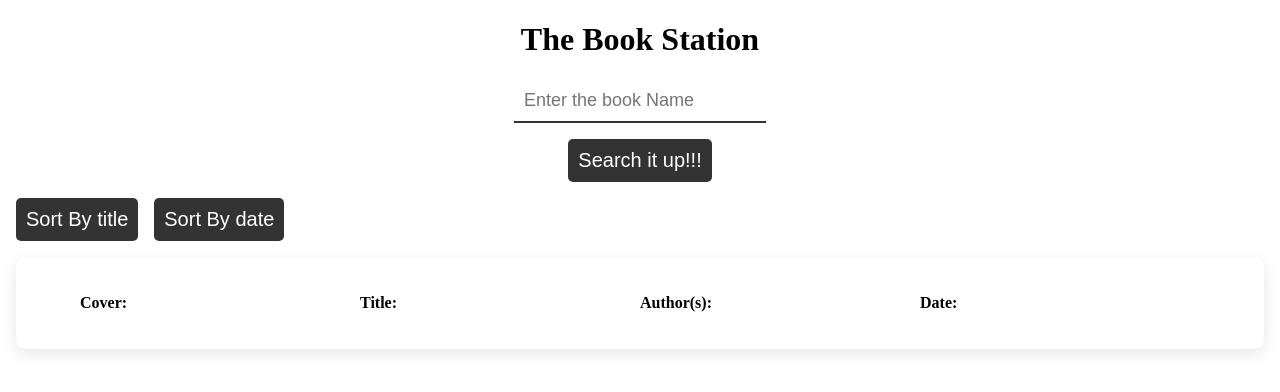
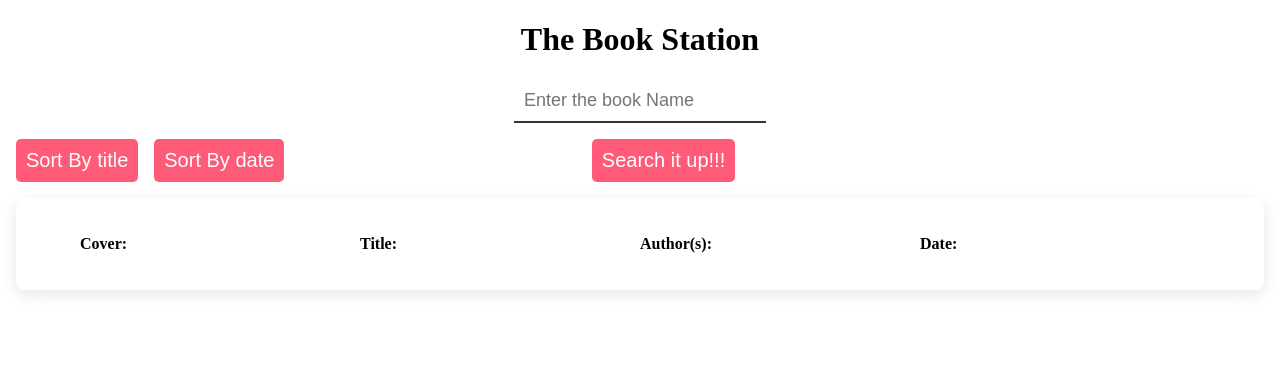
Before and after one commit to souravdewett/BookSearchTool, a React (Create React App) app: page / in a window 1280 px wide. Shown: the top 392 px of the page. Built offline with nearby package versions, Linux system fonts and the light colour scheme.

Commit message:
updated css and md file

```diff
--- a/src/App.css
+++ b/src/App.css
@@ -22,7 +22,7 @@ body {
 	padding: 10px;
 	outline: none;
 	border: none;
-	background: #333;
+	background: #ff5a77;
 	color: #fff;
 	border-radius: 5px;
 	font-size: 20px;
--- a/src/Components/BookSearch/BookSearch.css
+++ b/src/Components/BookSearch/BookSearch.css
@@ -52,6 +52,12 @@
   transition: 0.5s;
 }
 
+.btn-alignment{
+    width: 58%;
+    justify-content: center;
+    display: flex;
+}
+
 .btn:hover span {
   padding-right: 25px;
 }
--- a/src/Components/BookSearch/BookSearch.jsx
+++ b/src/Components/BookSearch/BookSearch.jsx
@@ -65,11 +65,6 @@ class BookSearch extends Component {
               placeholder="Enter the book Name"
               className="input-field"
             />
-            <center>
-              <button className="margin-top-16 btn center" onClick={this.onSubmit}>
-              <span>Search it up!!!</span>
-              </button>
-            </center>
             <div className="flex">
               <button className="margin-left-16 margin-top-16 btn" onClick={() => {
                   this.setState({ bookName: this.state.bookName.sort((a, b) => a.title.localeCompare(b.title)) });
@@ -82,7 +77,14 @@ class BookSearch extends Component {
                 }}>
                   <span>Sort By date</span>
               </button>
+              <div className="btn-alignment">
+                <button className="margin-left-16 margin-top-16 btn" onClick={this.onSubmit}>
+                        <span>Search it up!!!</span>
+                </button>
+              </div>
             </div>
+
+
             <div className="user-contanier">
                 <h4 className="width-25">Cover:</h4>
                 <h4 className="width-25">Title:</h4>
```
Also changed, not shown: 1 other file (tests, documents, lock files or other folders).
